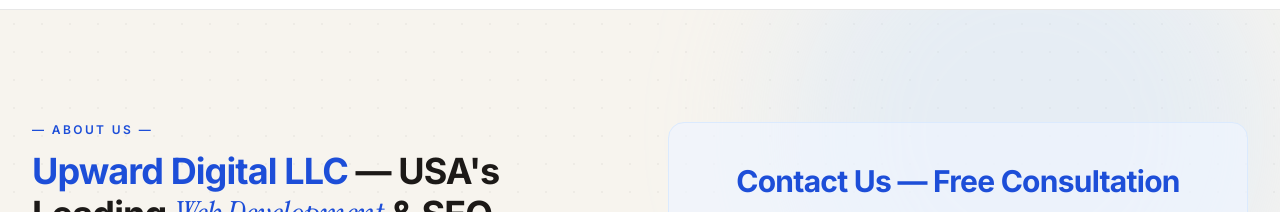
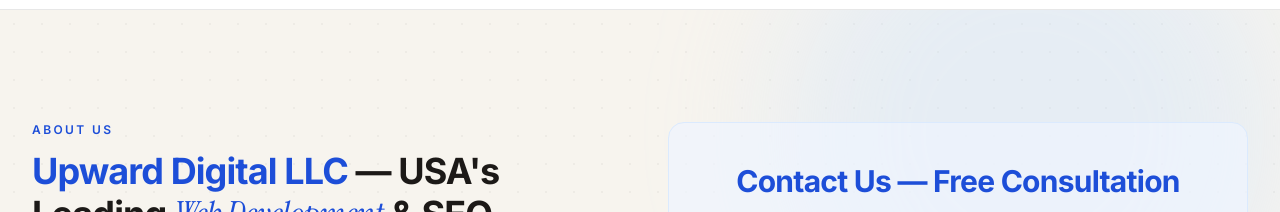
Before and after one commit to TalhaFaisal777/upwarddigital-site, a React (Vite) app: page / in a window 1280 px wide. Shown: the part 1620-1832 px from the top of the page. Built offline with nearby package versions, Linux system fonts and the light colour scheme.

Commit message:
Restore full service list in dropdown and remove dashes around About Us label

```diff
--- a/src/pages/Home.jsx
+++ b/src/pages/Home.jsx
@@ -398,7 +398,7 @@ function AboutAndContactSection() {
           className="flex flex-col justify-center"
         >
           <span className="inline-block text-primary font-semibold text-xs tracking-[0.2em] uppercase mb-3">
-            — About Us —
+            About Us
           </span>
           <h2 className="text-2xl md:text-3xl lg:text-4xl font-bold leading-[1.2] tracking-tight mb-6 text-stone-900">
             <span className="text-primary">Upward Digital LLC</span> — USA's
@@ -523,6 +523,11 @@ function AboutAndContactSection() {
                     <option value="">Select</option>
                     <option>Website Development</option>
                     <option>SEO Services</option>
+                    <option>Local SEO / Google Maps</option>
+                    <option>Google Ads (PPC)</option>
+                    <option>Social Media Marketing</option>
+                    <option>Branding &amp; Design</option>
+                    <option>Other</option>
                   </select>
                 </div>
 
```
